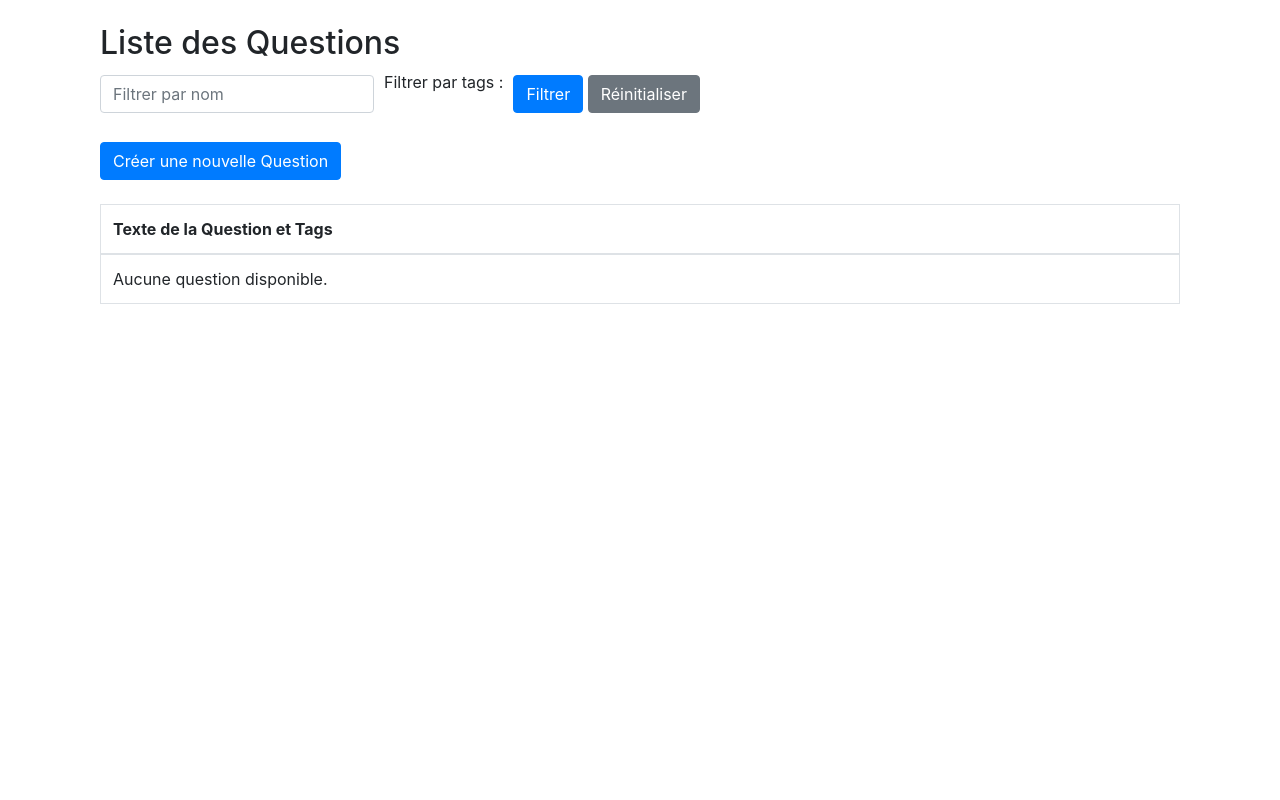
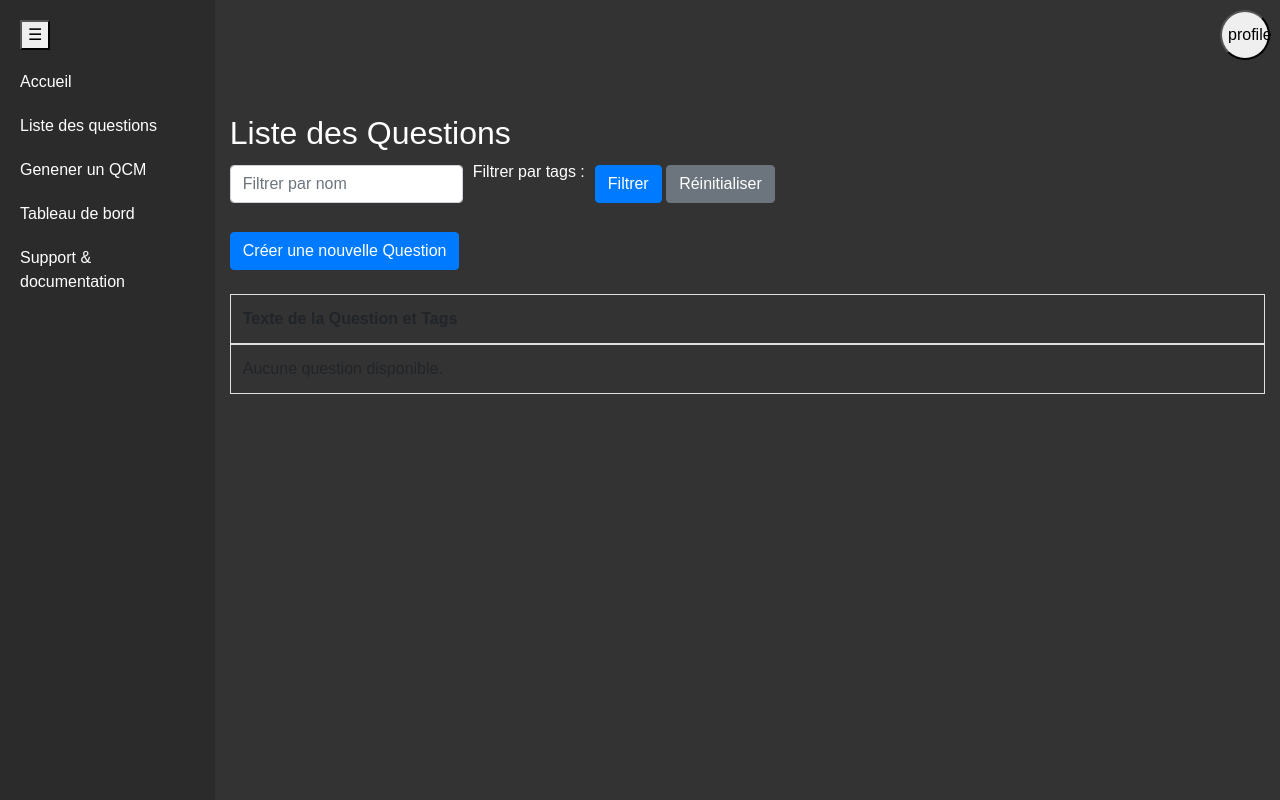
Before and after one commit to enzofrnt/AUTO-QCM, a Django app: page /list-questions/ in a window 1280 px wide. Run offline with Django 5.2, Linux system fonts and the light colour scheme; data that the repository does not hold is empty; some libraries are stand-ins or nearby versions.

Commit message:
Ajout page

```diff
--- /dev/null
+++ b/auto_qcm/app/static/css/style.css
@@ -0,0 +1,108 @@
+
+body {
+    font-family: Arial, sans-serif;
+    margin: 0;
+    padding: 0;
+    display: flex;
+    background-color: #333;
+    color: white;
+    width: 100%;
+}
+
+.content{
+    display: flex;
+    flex-direction: column;
+    width: 100%;
+
+}
+
+.sidebar {
+    background-color: #2b2b2b;
+    color: white;
+    width: 250px;
+    height: 100vh;
+    padding: 20px;
+}
+
+.sidebar ul {
+    list-style-type: none;
+    padding: 0;
+}
+
+.sidebar ul li {
+    margin: 20px 0;
+}
+
+.sidebar ul li a {
+    color: white;
+    text-decoration: none;
+}
+
+.main-content {
+    flex-grow: 1;
+    padding: 40px;
+    background-color: #333;
+    color: white;
+    width: 100%;
+}
+
+.main-content h1 {
+    font-size: 80px;
+}
+
+.main-content p {
+    font-size: 30px;
+}
+
+.buttons {
+    margin-top: 120px;
+    display: flex;
+    justify-content: space-around;
+    width: 100%;
+    padding-inline: 490px;
+
+}
+
+.button {
+    display: inline-block;
+    padding: 30px 30px;
+    margin: 5px;
+    background-color: #333;
+    /* mettre la bordure en grise */
+    border: 1px solid #555;
+    color: white;
+    text-decoration: none;
+    border-radius: 30px;
+
+}
+
+.button:hover {
+    background-color: #666;
+    /* empecher l'hypertexte bleu */
+    text-decoration: none;
+    color: white;
+}
+
+.sidebar.collapsed {
+    transform: translateX(-250px);
+}
+
+.pp-img {
+    width: 50px;
+    height: 50px;
+    border-radius: 50%;
+
+
+
+}
+
+.pp{
+    width: 100%;
+    /* mettre tout les element enfant a droite */
+    display: flex;
+    justify-content: flex-end;
+    margin-bottom: 20px;
+    padding: 10px;
+
+
+}
--- /dev/null
+++ b/auto_qcm/app/static/js/scripts.js
@@ -0,0 +1,4 @@
+function toggleSidebar() {
+    document.querySelector('.sidebar').classList.toggle('collapsed');
+    console.log('toggled');
+}
--- a/auto_qcm/app/templates/base.html
+++ b/auto_qcm/app/templates/base.html
@@ -1,3 +1,4 @@
+{% load static %}
 <!DOCTYPE html>
 <html lang="fr">
 <head>
@@ -5,11 +6,29 @@
     <meta name="viewport" content="width=device-width, initial-scale=1.0">
     <title>{% block title %}Mon Application Django{% endblock %}</title>
     <link rel="stylesheet" href="https://stackpath.bootstrapcdn.com/bootstrap/4.5.2/css/bootstrap.min.css">
+    <link rel="stylesheet" href="{% static 'css/style.css' %}">
 </head>
 <body>
-    <div class="container">
-        {% block content %}
-        {% endblock %}
+    <div class="" style="display: flex; width: 100%;">
+        <nav class="sidebar">
+            <button class="toggle-btn" onclick="toggleSidebar()">☰</button>
+            <ul class="nav-list">
+                <li><a href="{% url 'home' %}">Accueil</a></li>
+                <li><a href="{% url 'question-list' %}">Liste des questions</a></li>
+                <li><a href="{% url 'question-create' %}">Genener un QCM</a></li>
+                <li><a href="{% url 'question-create' %}">Tableau de bord</a></li>
+                <li><a href="{% url 'question-create' %}">Support & documentation</a></li>
+
+                <!-- On ajoute ici d'autres liens de navigation si besoin -->
+            </ul>
+        </nav>
+        <main class="content">
+            <div class="pp"> <button class="pp-img">profile</button></div>
+            {% block content %}
+
+            {% endblock %}
+        </main>
     </div>
+    <script src="{% static 'js/scripts.js' %}"></script>
 </body>
 </html>
--- a/auto_qcm/app/views.py
+++ b/auto_qcm/app/views.py
@@ -1,3 +1,6 @@
 from django.shortcuts import render
 
 # Create your views here.
+
+def home(request):
+    return render(request, 'main/home.html')
--- a/auto_qcm/app/views/__init__.py
+++ b/auto_qcm/app/views/__init__.py
@@ -1,3 +1,4 @@
 from .question_list_view import QuestionListView
 from .question_creation_view import QuestionCreateView
 from .remove_tags_view import remove_tag
+from .home_view import home
--- /dev/null
+++ b/auto_qcm/app/views/home_view.py
@@ -0,0 +1,4 @@
+from django.shortcuts import render
+
+def home(request):
+    return render(request, 'home.html')
--- a/auto_qcm/auto_qcm/settings.py
+++ b/auto_qcm/auto_qcm/settings.py
@@ -122,6 +122,7 @@ USE_TZ = True
 # https://docs.djangoproject.com/en/5.1/howto/static-files/
 
 STATIC_URL = 'static/'
+STATICFILES_DIRS = [BASE_DIR / 'app/static']
 
 # Default primary key field type
 # https://docs.djangoproject.com/en/5.1/ref/settings/#default-auto-field
--- a/auto_qcm/auto_qcm/urls.py
+++ b/auto_qcm/auto_qcm/urls.py
@@ -17,10 +17,14 @@ Including another URLconf
 from django.contrib import admin
 from django.urls import path
 from app.views import QuestionListView, QuestionCreateView, remove_tag
+from app.views import home
 
 urlpatterns = [
     path('admin/', admin.site.urls),
+    path('', home, name='home'),
     path('list-questions/', QuestionListView.as_view(), name='question-list'),
     path('create-questions/', QuestionCreateView.as_view(), name='question-create'),
     path('remove-tag/<int:question_id>/<int:tag_id>/', remove_tag, name='remove-tag'),
+
+
 ]
```
Also changed, not shown: auto_qcm/app/templates/home.html (added, +14 -0 lines).
